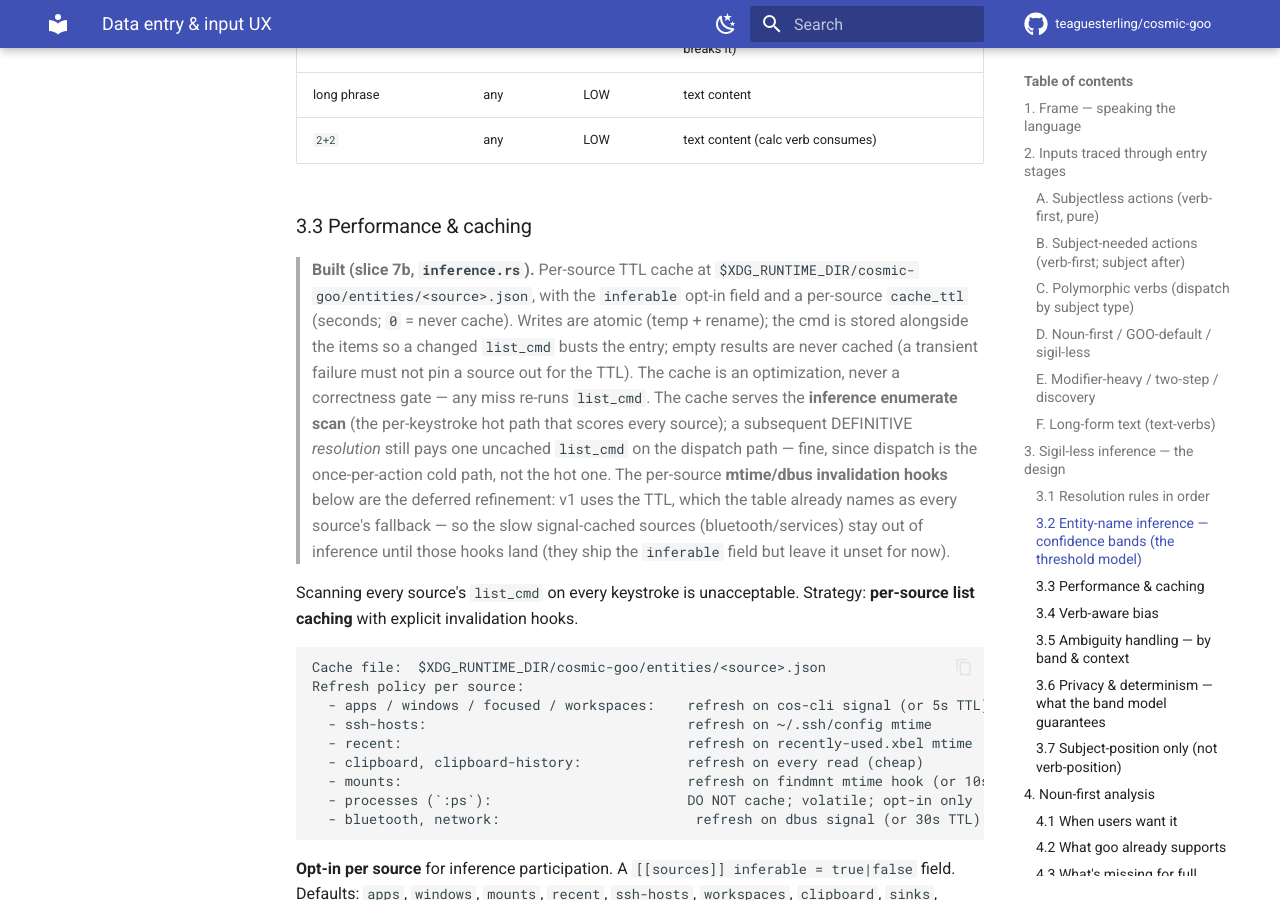
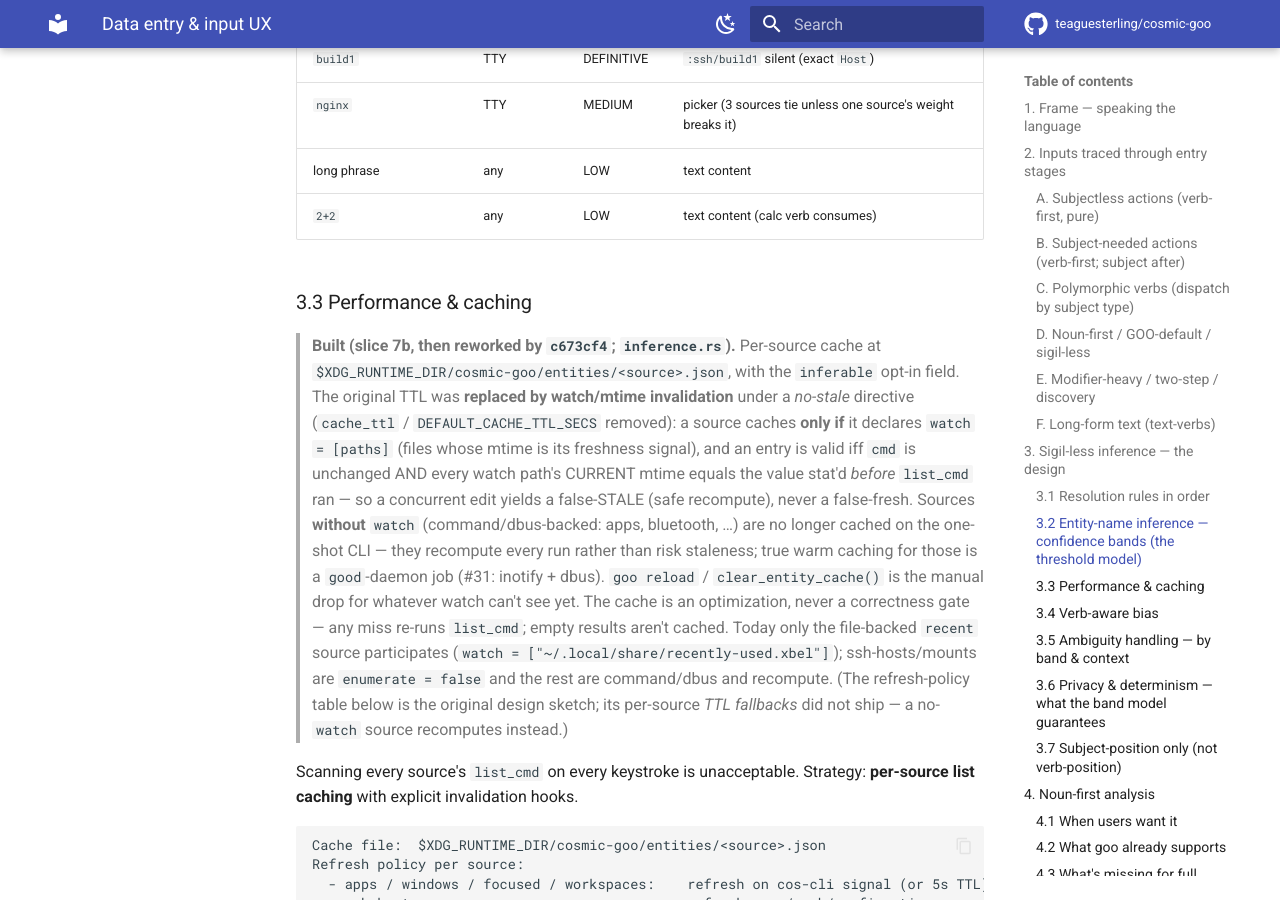
Before and after one commit to teaguesterling/cosmic-goo, an MkDocs documentation site: the page built from doc/design/data-entry-ux.md, in a window 1280 px wide and 900 px high, scrolled down 9022 px. Built offline with MkDocs 1.6.1 and Material for MkDocs 9.7.7, drawn with Linux system fonts in a browser that asks for light colours; comment, search, counter and statistics services are not loaded; some of the changed text lies outside the part shown.

Commit message:
docs: reconcile design/authoring docs with the shipped engine
Two pieces of doc drift the code had outrun (flagged across the data-entry
work), fixed against the engine and shipped plugins — not guessed:

- Entity cache (data-entry-ux §3.3 + the §8 "shipped" line + §9 open-question
  #3; plugin-authoring `[[sources]]`): the docs still described the slice-7b
  per-source TTL cache + a `cache_ttl` field. c673cf4 replaced that with
  watch/mtime invalidation (no-stale guarantee) and REMOVED cache_ttl /
  DEFAULT_CACHE_TTL_SECS. Docs now describe `watch = [paths]`, the
  caches-only-if-watch rule, and the recompute-every-run fallback for
  command/dbus sources (verified: only `recent` ships a watch; no plugin uses
  cache_ttl; inference.rs is watch-based). §9 q3 marked resolved.
- Entity-name scoring (data-entry-ux §3.2.2): the word-boundary line still
  ratio'd against len(item.title); cb1e2fc changed it to ratio against the
  matched WORD/segment, so a whole-word hit scores 400 even in a long title.

The plugin JSON Schema already modelled `watch` (current) and kept `cache_ttl`
as DEPRECATED-tolerated, so no schema change. Docs-only; no code/tests touched.

```diff
--- a/doc/design/data-entry-ux.md
+++ b/doc/design/data-entry-ux.md
@@ -267,21 +271,25 @@
 
 ### 3.3 Performance & caching
 
-> **Built (slice 7b, `inference.rs`).** Per-source TTL cache at
-> `$XDG_RUNTIME_DIR/cosmic-goo/entities/<source>.json`, with the `inferable`
-> opt-in field and a per-source `cache_ttl` (seconds; `0` = never cache).
-> Writes are atomic (temp + rename); the cmd is stored alongside the items so
-> a changed `list_cmd` busts the entry; empty results are never cached (a
-> transient failure must not pin a source out for the TTL). The cache is an
-> optimization, never a correctness gate — any miss re-runs `list_cmd`. The
-> cache serves the **inference enumerate scan** (the per-keystroke hot path
-> that scores every source); a subsequent DEFINITIVE *resolution* still pays
-> one uncached `list_cmd` on the dispatch path — fine, since dispatch is the
-> once-per-action cold path, not the hot one. The per-source **mtime/dbus
-> invalidation hooks** below are the deferred refinement: v1 uses the TTL,
-> which the table already names as every source's fallback — so the slow
-> signal-cached sources (bluetooth/services) stay out of inference until those
-> hooks land (they ship the `inferable` field but leave it unset for now).
+> **Built (slice 7b, then reworked by `c673cf4`; `inference.rs`).** Per-source
+> cache at `$XDG_RUNTIME_DIR/cosmic-goo/entities/<source>.json`, with the
+> `inferable` opt-in field. The original TTL was **replaced by watch/mtime
+> invalidation** under a *no-stale* directive (`cache_ttl` /
+> `DEFAULT_CACHE_TTL_SECS` removed): a source caches **only if** it declares
+> `watch = [paths]` (files whose mtime is its freshness signal), and an entry is
+> valid iff `cmd` is unchanged AND every watch path's CURRENT mtime equals the
+> value stat'd *before* `list_cmd` ran — so a concurrent edit yields a false-STALE
+> (safe recompute), never a false-fresh. Sources **without** `watch`
+> (command/dbus-backed: apps, bluetooth, …) are no longer cached on the one-shot
+> CLI — they recompute every run rather than risk staleness; true warm caching
+> for those is a `good`-daemon job (#31: inotify + dbus). `goo reload` /
+> `clear_entity_cache()` is the manual drop for whatever watch can't see yet. The
+> cache is an optimization, never a correctness gate — any miss re-runs
+> `list_cmd`; empty results aren't cached. Today only the file-backed `recent`
+> source participates (`watch = ["~/.local/share/recently-used.xbel"]`);
+> ssh-hosts/mounts are `enumerate = false` and the rest are command/dbus and
+> recompute. (The refresh-policy table below is the original design sketch; its
+> per-source *TTL fallbacks* did not ship — a no-`watch` source recomputes instead.)
 
 Scanning every source's `list_cmd` on every keystroke is unacceptable.
 Strategy: **per-source list caching** with explicit invalidation hooks.
@@ -635,9 +643,10 @@
 [completion-polish.md](completion-polish.md), which owns the chip-vocabulary
 single-source-of-truth future ports must cite); #4 (prefix-shape inference,
 `address::resolve`); #7 (entity-name inference — engine `inference.rs`, bin
-dispatch, MEDIUM picker) **plus its 7b caching layer** (per-source TTL cache
+dispatch, MEDIUM picker) **plus its 7b caching layer** (per-source cache
 at `$XDG_RUNTIME_DIR/cosmic-goo/entities/<name>.json` + the `inferable` opt-in
-field; see §3.3); #8 (verb-aware bias — `infer_entity_for_verb` narrows the
+field — the TTL was later reworked to watch/mtime invalidation for a no-stale
+guarantee, `c673cf4`; see §3.3); #8 (verb-aware bias — `infer_entity_for_verb` narrows the
 scan to sources the verb accepts, wired into `resolve_subject`; see §3.4); #5
 (subject-shape-aware listing — `verb-subject-items` ranks by accepts-
 specificity + polymorphic-union; see §5.1); #6 (implicit-subject preview —
@@ -674,9 +683,11 @@
    the full spec.
 2. **`inferable` per-source default policy** — listed defaults in §3.3;
    verify by walking each shipped source.
-3. **Cache invalidation** for the entity cache — per-source signals
-   listed in §3.3; some sources (network, bluetooth) might need dbus
-   listeners to be tight, vs the lazier TTL approach.
+3. ~~**Cache invalidation** for the entity cache~~ — **resolved** (`c673cf4`):
+   watch/mtime invalidation with a no-stale guarantee; a source caches only with
+   a `watch` list, and command/dbus sources (network, bluetooth) simply recompute
+   every run on the one-shot CLI until the `good` daemon adds inotify/dbus
+   listeners (#31). See §3.3.
 4. **Noun-first CLI form** — `goo do <addr>`? `goo <addr> <verb>` with
    reorder? `goo --on <addr> <verb>`? The first is cleanest; the
    second is most ergonomic; the third is most explicit. Pick one.
```
Also changed, not shown: other parts of doc/design/data-entry-ux.md (+5 -1 lines), doc/plugin-authoring.md (+3 -3 lines).
